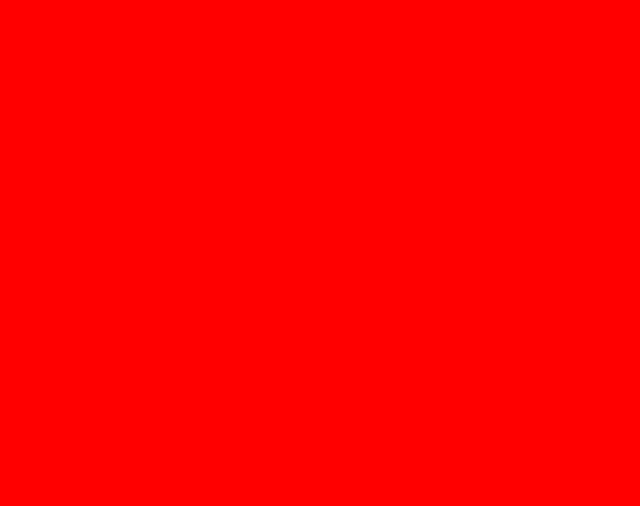
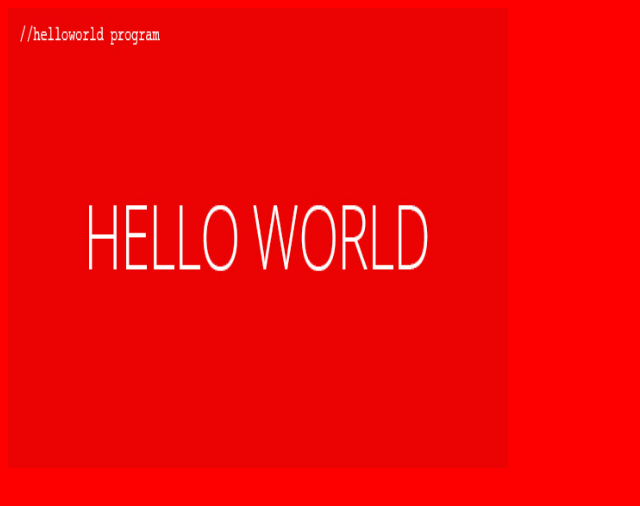
Before and after one commit to orielkobi/GoingOnAtTrip, a plain HTML site: page APPS/TestingApp/public/index.html in a window 1280 px wide. Shown: the whole page, without its empty margins (0-640 px from the left). Drawn offline with Linux system fonts and the light colour scheme.

Commit message:
I add an Http  server Example under App there is a new directory called Testing app that imports a basic css and js and img see Server/HTTP RUN IT AND go to localhost: <The Port selected>

```diff
--- a/APPS/TestingApp/public/index.html
+++ b/APPS/TestingApp/public/index.html
@@ -7,6 +7,6 @@
     <title>Testing App</title>
 </head>
 <body>
-
+<img src="img/Hello-World.jpg"  style="width:500px;height:460px;">
 </body>
 </html>
```
Also changed, not shown: APPS/TestingApp/public/img/Hello-World.jpg (added).
